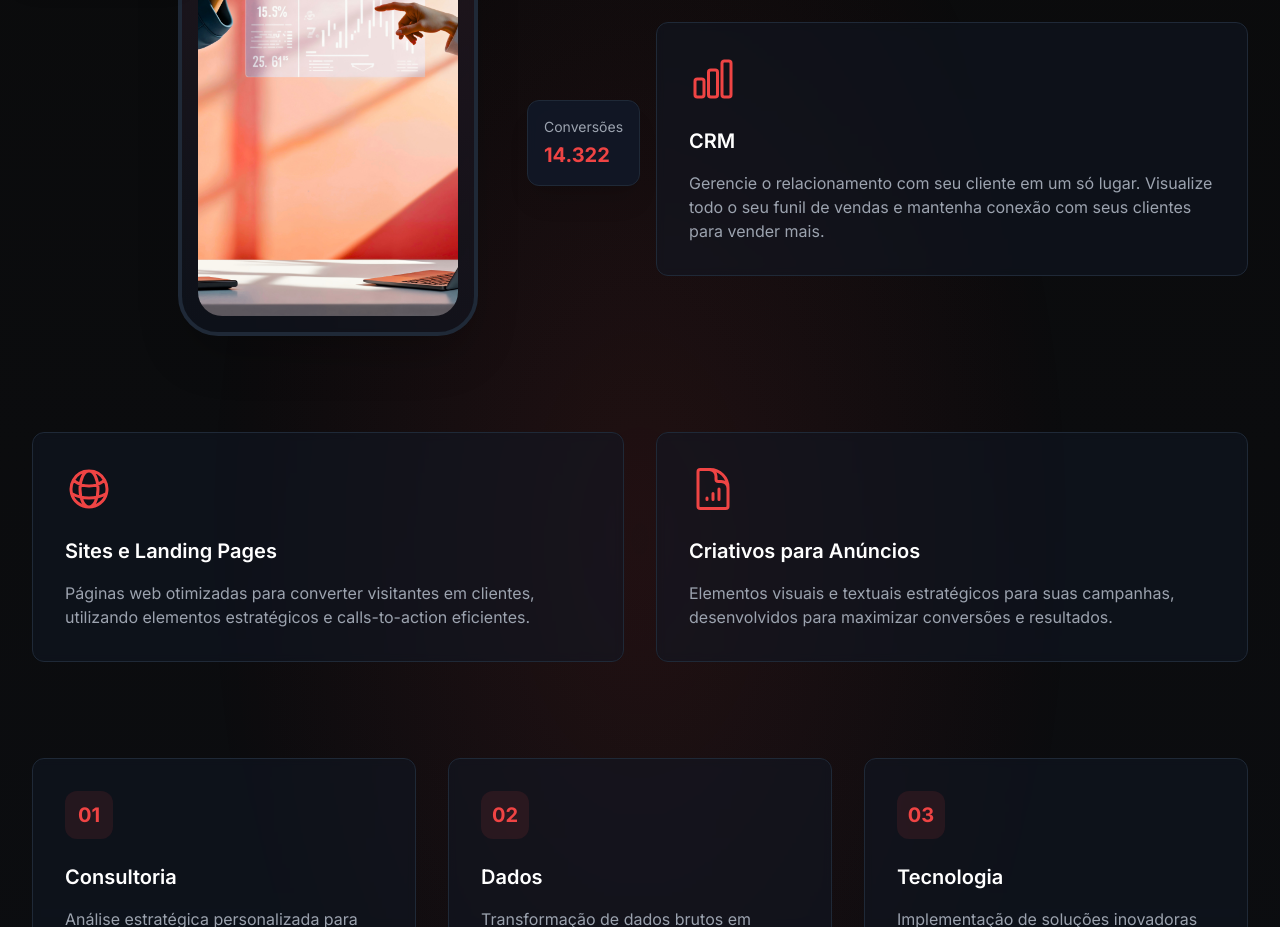
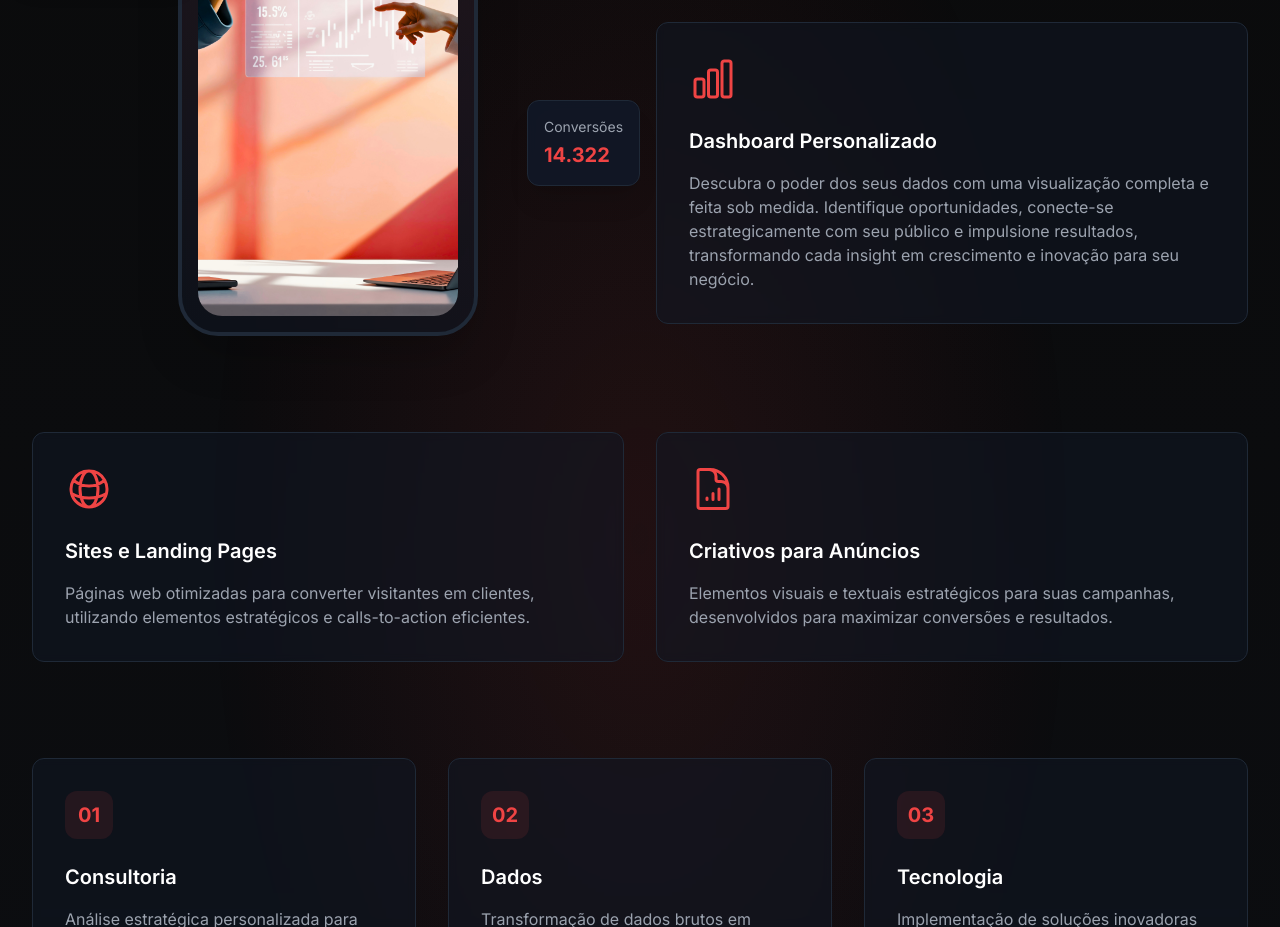
Before and after one commit to RParagon/VirtualMark-LP, a React (Vite) app: page / in a window 1280 px wide. Shown: the part 3280-4207 px from the top of the page. Built offline with nearby package versions, Linux system fonts and the light colour scheme; no server answers; the database is empty.

Commit message:
Update Services.tsx

```diff
--- a/src/components/Services.tsx
+++ b/src/components/Services.tsx
@@ -199,8 +199,8 @@ const Services = () => {
               className="bg-gray-900/50 backdrop-blur-sm p-8 rounded-xl border border-gray-800 transform transition-all duration-300"
             >
               <ChartBarIcon className="w-12 h-12 text-primary-500 mb-6" />
-              <h3 className="text-xl font-semibold mb-4">CRM</h3>
-              <p className="text-gray-400">Gerencie o relacionamento com seu cliente em um só lugar. Visualize todo o seu funil de vendas e mantenha conexão com seus clientes para vender mais.</p>
+              <h3 className="text-xl font-semibold mb-4">Dashboard Personalizado</h3>
+              <p className="text-gray-400">Descubra o poder dos seus dados com uma visualização completa e feita sob medida. Identifique oportunidades, conecte-se estrategicamente com seu público e impulsione resultados, transformando cada insight em crescimento e inovação para seu negócio.</p>
             </motion.div>
           </motion.div>
         </motion.div>
```
